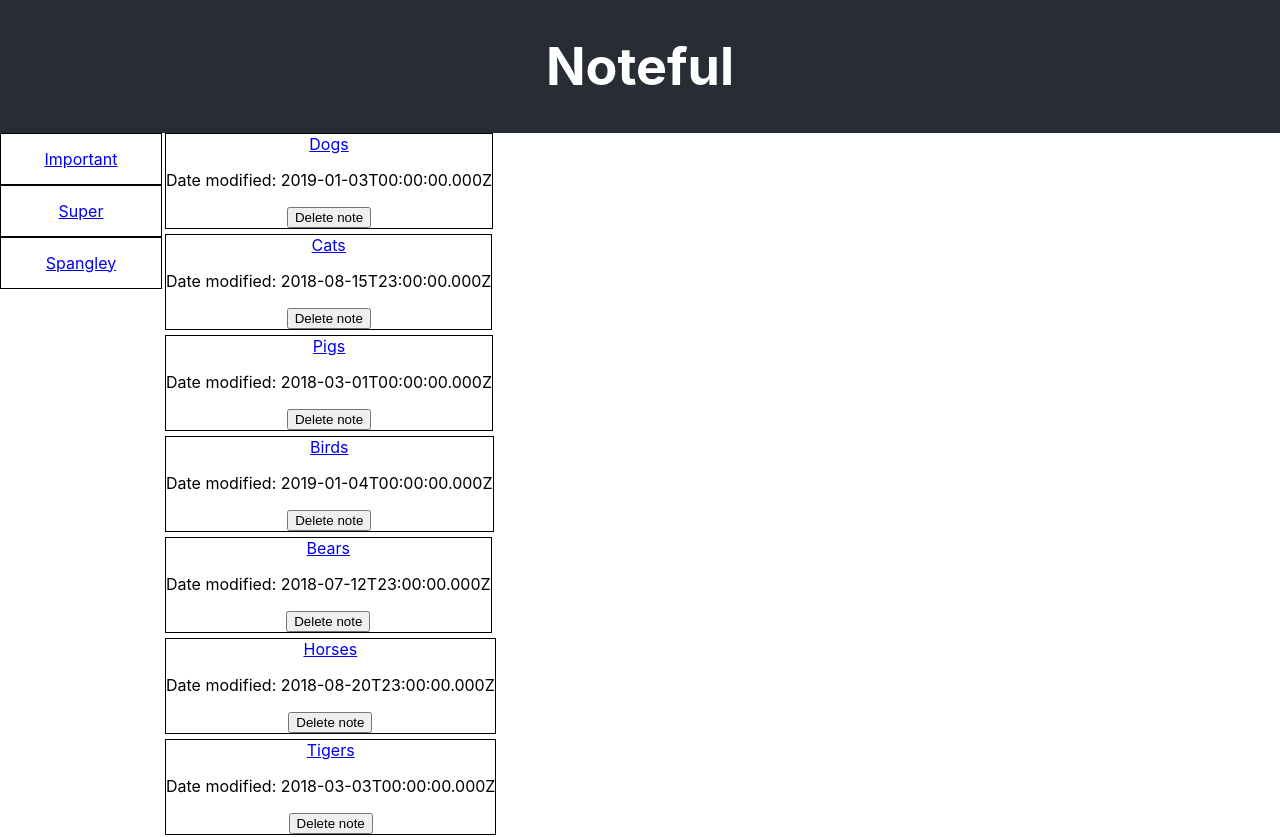
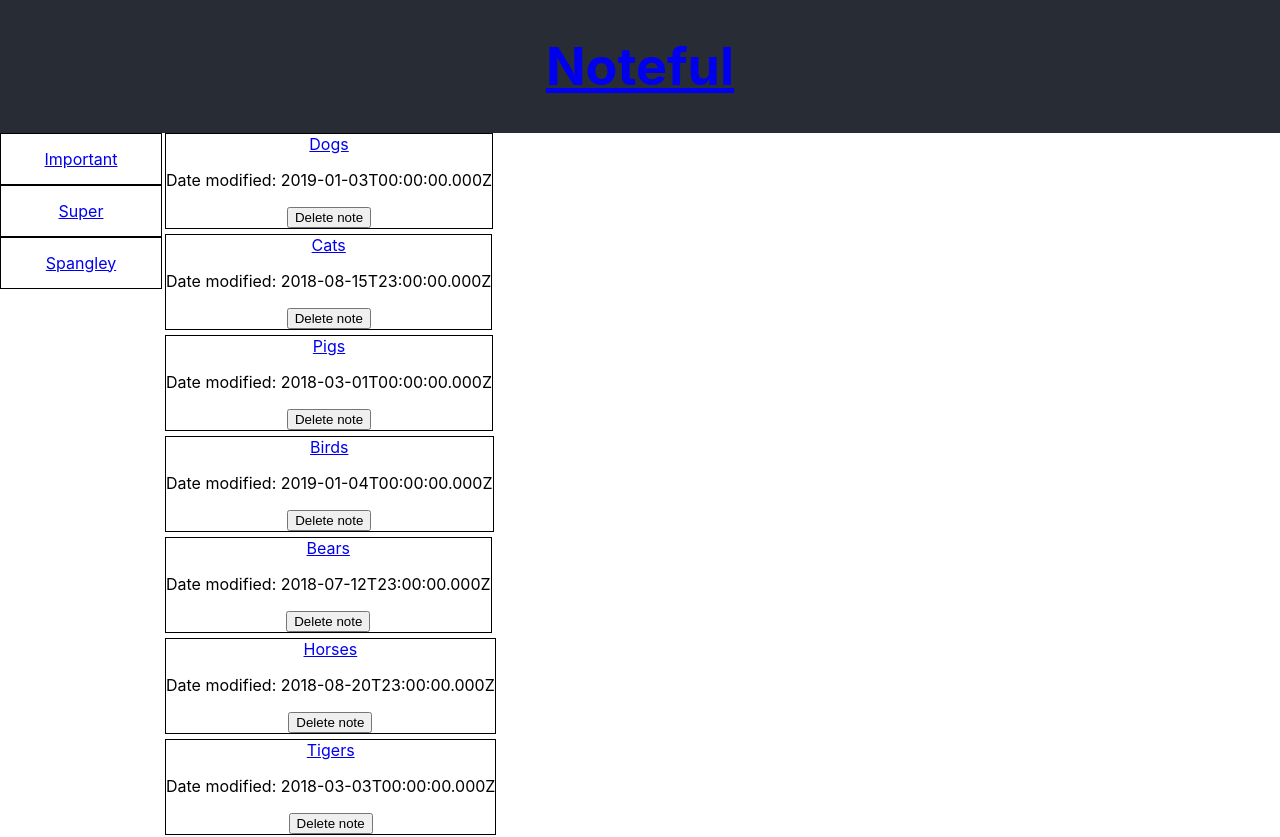
Before and after one commit to thinkful-ei-bee/joel-davidbo-noteful, a React (Create React App) app: page / in a window 1280 px wide. Shown: the top 837 px of the page. Built offline with nearby package versions, Linux system fonts and the light colour scheme.

Commit message:
header route link

```diff
--- a/src/component/header/header.js
+++ b/src/component/header/header.js
@@ -1,10 +1,15 @@
 import React, { Component } from 'react';
+import { Link } from 'react-router-dom'
 
 export default class Header extends Component {
   render() {
     return (
       <header>
-        <h1>Noteful</h1>
+        <h1>
+          <Link to={'/'}>
+            Noteful
+          </Link>
+        </h1>
       </header>
     );
   }
```
